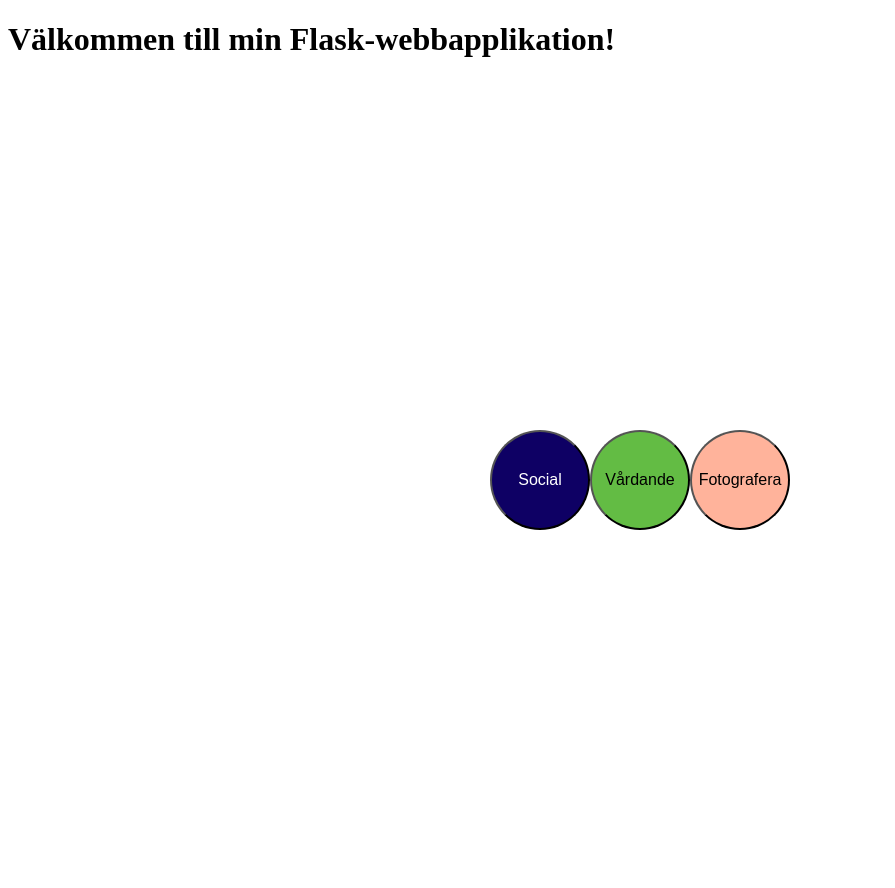
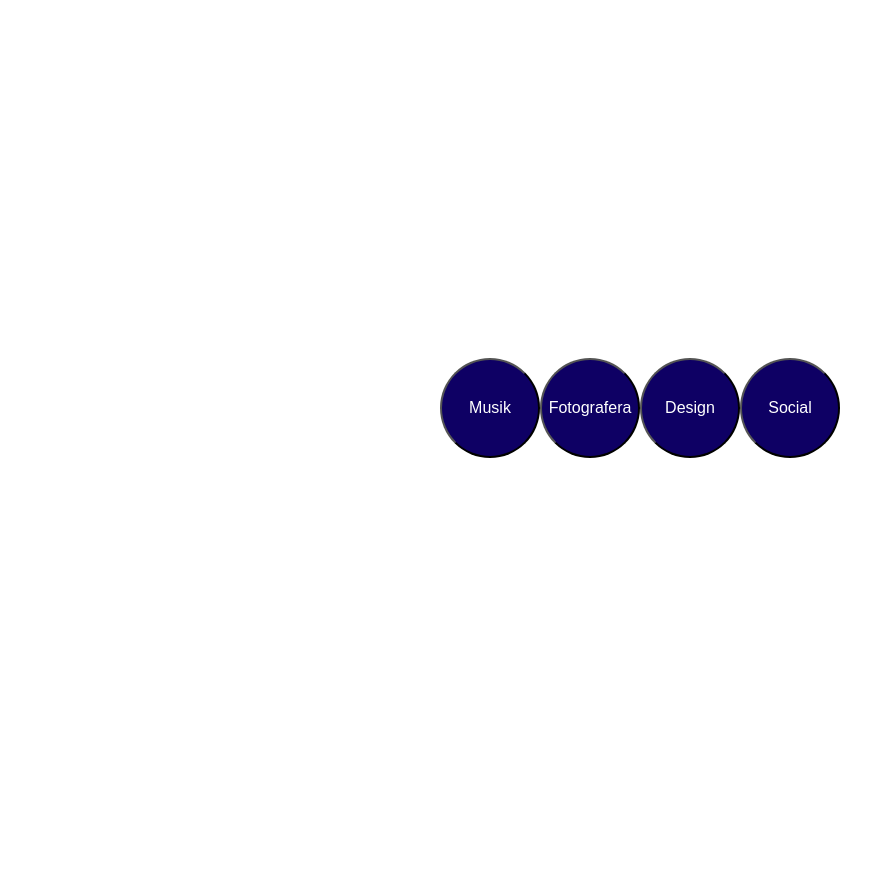
Before and after one commit to Serena87/PathFinder, a Flask app: page /pathfinder in a window 1280 px wide. Shown: the whole page, without its empty margins (0-895 px from the left). After the commit the page ends 458 px from the top, so only its background shows below. Run offline with Flask 3, Linux system fonts and the light colour scheme.

Commit message:
nya filer blue_button_template och style.css
Ny html-fil och CSS-fil separat, läser in loop i app.py nu för fyra nyckelord i lista,  alla använder blå bubblan nu men ska ändras till att alternera färger etc.

```diff
--- a/app.py
+++ b/app.py
@@ -3,8 +3,29 @@ from flask import Flask, render_template
 app = Flask(__name__)
 
 @app.route('/pathfinder')
-def index():
-    return render_template('index_Stine.html') # index.html
+def button_cluster():
+    # Define the list of keywords to the buttons:
+    button_keywords = ["Musik", "Fotografera", "Design", "Social"]
+    #button_type = ["circle-blue", "circle-green", "circle-orange"]
+
+    # Read the button template from the html file index_Stine.html:
+    with open('templates/blue_button_template.html', 'r') as fblue:
+        blue_button_template = fblue.read()
+
+    with open('templates/style.css', 'r') as stylesheet:
+        css_read = stylesheet.read()
+
+    # Generate the HTML code for the button cluster
+    html = "<!DOCTYPE html><html><head>"
+    html += css_read
+    html += "</head><body><div class='button-cluster'>"
+    for name in button_keywords:
+        button_html = blue_button_template.format(name=name)
+        html += button_html
+    html += "</div></body></html>"
+
+    # Render the HTML code as a response
+    return html
 
 if __name__ == '__main__':
     app.run()
--- /dev/null
+++ b/templates/blue_button_template.html
@@ -0,0 +1 @@
+<button class="circle-blue">{name}</circle-blue>
--- a/templates/index_Stine.html
+++ b/templates/index_Stine.html
@@ -3,35 +3,41 @@
   <head>
     <title>Min Flask-webbapplikation</title>
   </head>
+
+
   <body>
     <h1>Välkommen till min Flask-webbapplikation!</h1>
     <!DOCTYPE html>
     <html>
       <head>
-      <div class="container">
+        <div class="button-cluster">
+          <button class="circle-blue">{name}</circle-blue>
+          <button class="circle-green">{name}</circle-green>
+          <button class="circle-orange">{name}</circle-orange>
         <style>
-          .container {
-            display: flex;
-            justify-content: center;
-            align-items: center;
-            height: 100vh;
-          }
+           .button-cluster {
+          text-align: center;
+          display: flex;
+          justify-content: center;
+          align-items: center;
+          height: 100vh;
+        }
+        </style>
+
+        <style>
           .circle-blue {
             width: 100px;
             height: 100px;
             border-radius: 50%;
             background-color: #0E0064;
             color: white;
+            cursor: pointer;
+            margin: none;
+            float: left;
             font-size: 16px;
           }
         </style>
-      </head>
-      <body>
-        <button class="circle-blue">Social</button>
-      </body>
-    </html>
-    <html>
-      <head>
+
         <style>
           .circle-green {
             width: 100px;
@@ -39,16 +45,13 @@
             border-radius: 50%;
             background-color: #63BC44;
             color: black;
+            cursor: pointer;
+            margin: none;
+            float: left;
             font-size: 16px;
           }
         </style>
-      </head>
-      <body>
-        <button class="circle-green">Vårdande</button>
-      </body>
-    </html>
-    <html>
-      <head>
+
         <style>
           .circle-orange {
             width: 100px;
@@ -56,14 +59,13 @@
             border-radius: 50%;
             background-color: #FFB39B;
             color: black;
+            cursor: pointer;
+            margin: none;
+            float: left;
             font-size: 16px;
           }
         </style>
-      </head>
-      <body>
-        <button class="circle-orange">Fotografera</button>
-      </body>
-    </html>
+
     </div>
 
   </body>
--- /dev/null
+++ b/templates/style.css
@@ -0,0 +1,45 @@
+<style>
+.button-cluster {
+    text-align: center;
+    display: flex;
+    justify-content: center;
+    align-items: center;
+    height: 100vh;
+  }
+
+.circle-blue {
+    width: 100px;
+    height: 100px;
+    border-radius: 50%;
+    background-color: #0E0064;
+    color: white;
+    cursor: pointer;
+    margin: none;
+    float: left;
+    font-size: 16px;
+  }
+
+.circle-green {
+    width: 100px;
+    height: 100px;
+    border-radius: 50%;
+    background-color: #63BC44;
+    color: black;
+    cursor: pointer;
+    margin: none;
+    float: left;
+    font-size: 16px;
+  }
+
+.circle-orange {
+    width: 100px;
+    height: 100px;
+    border-radius: 50%;
+    background-color: #FFB39B;
+    color: black;
+    cursor: pointer;
+    margin: none;
+    float: left;
+    font-size: 16px;
+  }
+</style>
```
